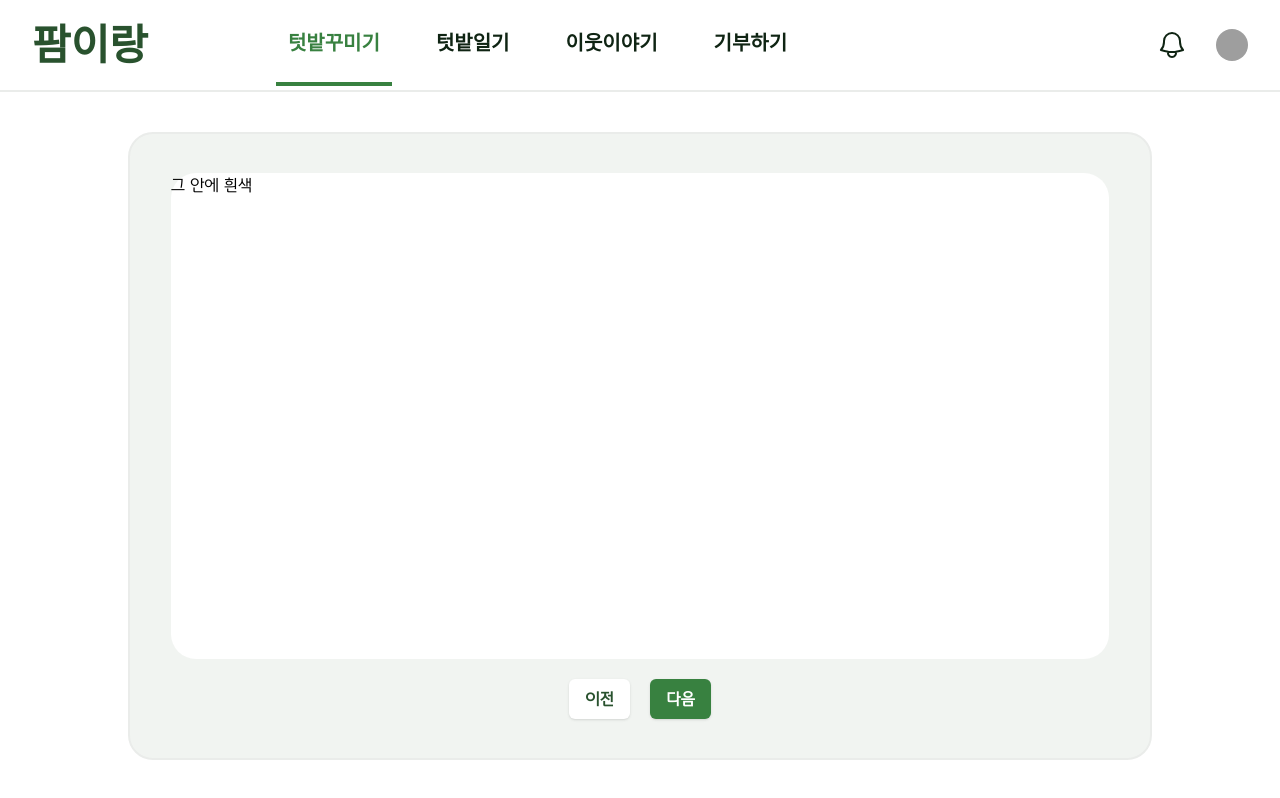
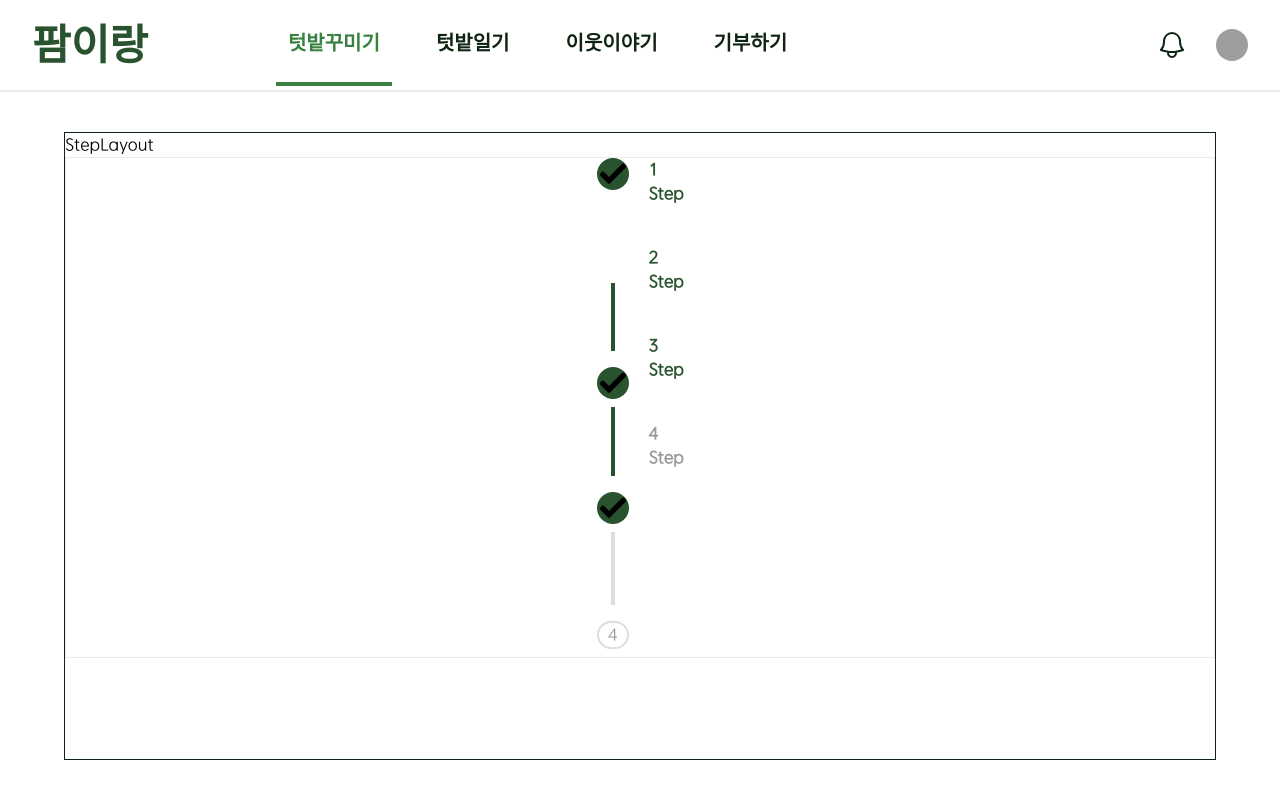
Before and after one commit to Hocheol18/Farmirang, a Next.js app in the folder frontend/: page /farm-design in a window 1280 px wide. Built offline with nearby package versions, Linux system fonts and the light colour scheme; grey boxes are pictures that could not be loaded; a web font is replaced by a local one.

Commit message:
[feat]: 현재 stepper 작업 중

```diff
--- /dev/null
+++ b/frontend/app/_components/common/Button.tsx
@@ -0,0 +1,21 @@
+"use client";
+
+interface Props {
+  text: string;
+  bgStyles: string;
+  textStyles: string;
+  handleClick: () => void;
+}
+
+const Button = ({ text, bgStyles, textStyles, handleClick }: Props) => {
+  return (
+    <button
+      className={`${bgStyles} py-2 px-4 rounded-md shadow shadow-md`}
+      onClick={handleClick}
+    >
+      <div className={`${textStyles} `}>{text}</div>
+    </button>
+  );
+};
+
+export default Button;
--- a/frontend/app/farm-design/GuidlineBox.tsx
+++ /dev/null
@@ -1,19 +0,0 @@
-import Button from "@/src/common/Button";
-import GuidlineContent from "./GuidlineContent";
-
-const GuidlineBox = () => {
-  return (
-    // 가이드라인박스 전체!
-    <div className="border-2 rounded-[25px] bg-gray-100 flex flex-col items-center justify-center w-[80%]  h-full gap-5">
-      {/* 가이드라인 사진 넣을 부분임 */}
-      <GuidlineContent />
-      {/* 버튼들 */}
-      <div className="flex gap-5">
-        <Button text="이전" bgColor="bg-white-100" textColor="text-green-500" />
-        <Button text="다음" bgColor="bg-green-400" textColor="text-white-100" />
-      </div>
-    </div>
-  );
-};
-
-export default GuidlineBox;
--- /dev/null
+++ b/frontend/app/farm-design/components/guideline/GuidlineBox.tsx
@@ -0,0 +1,36 @@
+"use client";
+
+import Button from "@/app/_components/common/Button";
+import GuidlineContent from "./GuidlineContent";
+
+const GuidlineBox = () => {
+  //이전으로 돌아가는 함수
+  const prevHandle = () => {};
+
+  const nextHandle = () => {};
+
+  return (
+    // 가이드라인박스 전체!
+    <div className="border-2 rounded-[25px] bg-gray-100 flex flex-col items-center w-full mx-[10%] justify-center gap-5">
+      {/* 가이드라인 사진 넣을 부분임 */}
+      <GuidlineContent />
+      {/* 버튼들 */}
+      <div className="flex gap-5">
+        <Button
+          text="이전"
+          bgStyles="bg-white-100"
+          textStyles="text-green-500 font-semibold text-lg"
+          handleClick={prevHandle}
+        />
+        <Button
+          text="다음"
+          bgStyles="bg-green-400"
+          textStyles="text-white-100 font-semibold text-lg"
+          handleClick={nextHandle}
+        />
+      </div>
+    </div>
+  );
+};
+
+export default GuidlineBox;
--- a/frontend/app/farm-design/GuidlineContent.tsx
+++ b/frontend/app/farm-design/components/guideline/GuidlineContent.tsx
@@ -1,7 +1,7 @@
 const GuidlineContent = () => {
   return (
     <div className="rounded-[25px] bg-white-100 w-[92%] h-[78%]">
-      그 안에 흰색
+      가이드라인 이미지 들어가는 곳
     </div>
   );
 };
--- /dev/null
+++ b/frontend/app/farm-design/components/step/Step.tsx
@@ -0,0 +1,51 @@
+interface StepProps {
+  stepNumber: number;
+  title: string;
+  isActive: boolean;
+  isFirst?: boolean;
+}
+
+const Step = ({ stepNumber, title, isActive, isFirst }: StepProps) => {
+  return (
+    <div className="flex h-full">
+      <div className="flex flex-col items-center">
+        {/* 첫번째가 아닐 경우에만 위에 작대기 긋고, 첫번째면 없음 */}
+        {!isFirst && (
+          <div
+            className={`h-full w-1 mb-4 ${
+              isActive ? "bg-green-500" : "bg-gray-300"
+            }`}
+          ></div>
+        )}
+        <div
+          className={`w-8 h-8 flex items-center justify-center rounded-full ${
+            isActive
+              ? "bg-green-500 text-white"
+              : "border-2 border-gray-300 text-gray-400"
+          } mb-2`}
+        >
+          {isActive ? (
+            <svg
+              xmlns="http://www.w3.org/2000/svg"
+              className="w-full fill-white"
+              viewBox="0 0 24 24"
+            >
+              <path d="M9.707 19.121a.997.997 0 0 1-1.414 0l-5.646-5.647a1.5 1.5 0 0 1 0-2.121l.707-.707a1.5 1.5 0 0 1 2.121 0L9 14.171l9.525-9.525a1.5 1.5 0 0 1 2.121 0l.707.707a1.5 1.5 0 0 1 0 2.121z" />
+            </svg>
+          ) : (
+            <span>{stepNumber}</span>
+          )}
+        </div>
+      </div>
+      {/* <h6
+        className={`text-base font-bold ${
+          isActive ? "text-green-500" : "text-gray-400"
+        }`}
+      >
+        {title}
+      </h6> */}
+    </div>
+  );
+};
+
+export default Step;
--- /dev/null
+++ b/frontend/app/farm-design/components/step/StepLayout.tsx
@@ -0,0 +1,12 @@
+import Stepper from "./Stepper";
+
+const StepLayout = () => {
+  return (
+    <div className="border border-3 w-full border-black-100 mx-[5%] ">
+      StepLayout
+      <Stepper />
+    </div>
+  );
+};
+
+export default StepLayout;
--- /dev/null
+++ b/frontend/app/farm-design/components/step/StepName.tsx
@@ -0,0 +1,23 @@
+interface StepProps {
+  stepNumber: number;
+  title: string;
+  isActive: boolean;
+  isFirst?: boolean;
+}
+
+const StepName = ({ stepNumber, title, isActive, isFirst }: StepProps) => {
+  return (
+    <div className="flex">
+      <h6
+        className={`text-base font-bold ${
+          isActive ? "text-green-500" : "text-gray-400"
+        }`}
+      >
+        <div>{stepNumber}</div>
+        <div>{title}</div>
+      </h6>
+    </div>
+  );
+};
+
+export default StepName;
--- /dev/null
+++ b/frontend/app/farm-design/components/step/Stepper.tsx
@@ -0,0 +1,23 @@
+import Step from "./Step";
+import StepName from "./StepName";
+
+const Stepper = () => {
+  return (
+    <div className="flex h-[80%] gap-5 border justify-center">
+      <div className="flex flex-col items-center  ">
+        <Step stepNumber={1} title="Step 1" isActive={true} isFirst={true} />
+        <Step stepNumber={2} title="Step 2" isActive={true} />
+        <Step stepNumber={3} title="Step 3" isActive={true} />
+        <Step stepNumber={4} title="Step 4" isActive={false} />
+      </div>
+      <div className="flex flex-col gap-10 items-center ">
+        <StepName stepNumber={1} title="Step" isActive={true} isFirst={true} />
+        <StepName stepNumber={2} title="Step" isActive={true} />
+        <StepName stepNumber={3} title="Step" isActive={true} />
+        <StepName stepNumber={4} title="Step" isActive={false} />
+      </div>
+    </div>
+  );
+};
+
+export default Stepper;
--- a/frontend/app/farm-design/page.tsx
+++ b/frontend/app/farm-design/page.tsx
@@ -1,12 +1,17 @@
+`use client`;
 // 밭꾸미기 가이드라인 ~ 4단계
 
-import GuidlineBox from "./GuidlineBox";
+import GuidlineBox from "./components/guideline/GuidlineBox";
+import StepLayout from "./components/step/StepLayout";
 
 export default function FarmDesign() {
+  // 임시
+  const view: number = 1;
   return (
     <div className=" flex justify-center w-full h-full">
       {/* 처음 딱 들어오면 무조건 가이드라인 */}
-      <GuidlineBox />
+      {view === 0 ? <GuidlineBox /> : null}
+      {view === 1 ? <StepLayout /> : null}
     </div>
   );
 }
--- a/frontend/app/page.tsx
+++ b/frontend/app/page.tsx
@@ -1,6 +1,7 @@
 export default function Home() {
   return (
-    <div className=" h-full bg-red-200">
+    <div className="h-full bg-red-200">
+      <div className="py-96">test test</div>
       <div className="font-extrabold font-tmoney border text-green-400">
         하이하이!!! 이건 테스트입니다. 테스트 메인용 페이지
       </div>
--- a/frontend/src/common/Button.tsx
+++ /dev/null
@@ -1,17 +0,0 @@
-"use client";
-
-interface Props {
-  text: string;
-  bgColor: string;
-  textColor: string;
-}
-
-const Button = ({ text, bgColor, textColor }: Props) => {
-  return (
-    <div className={`${bgColor} py-2 px-4 rounded-md shadow shadow-md`}>
-      <button className={`${textColor} font-semibold text-h4`}>{text}</button>
-    </div>
-  );
-};
-
-export default Button;
```
